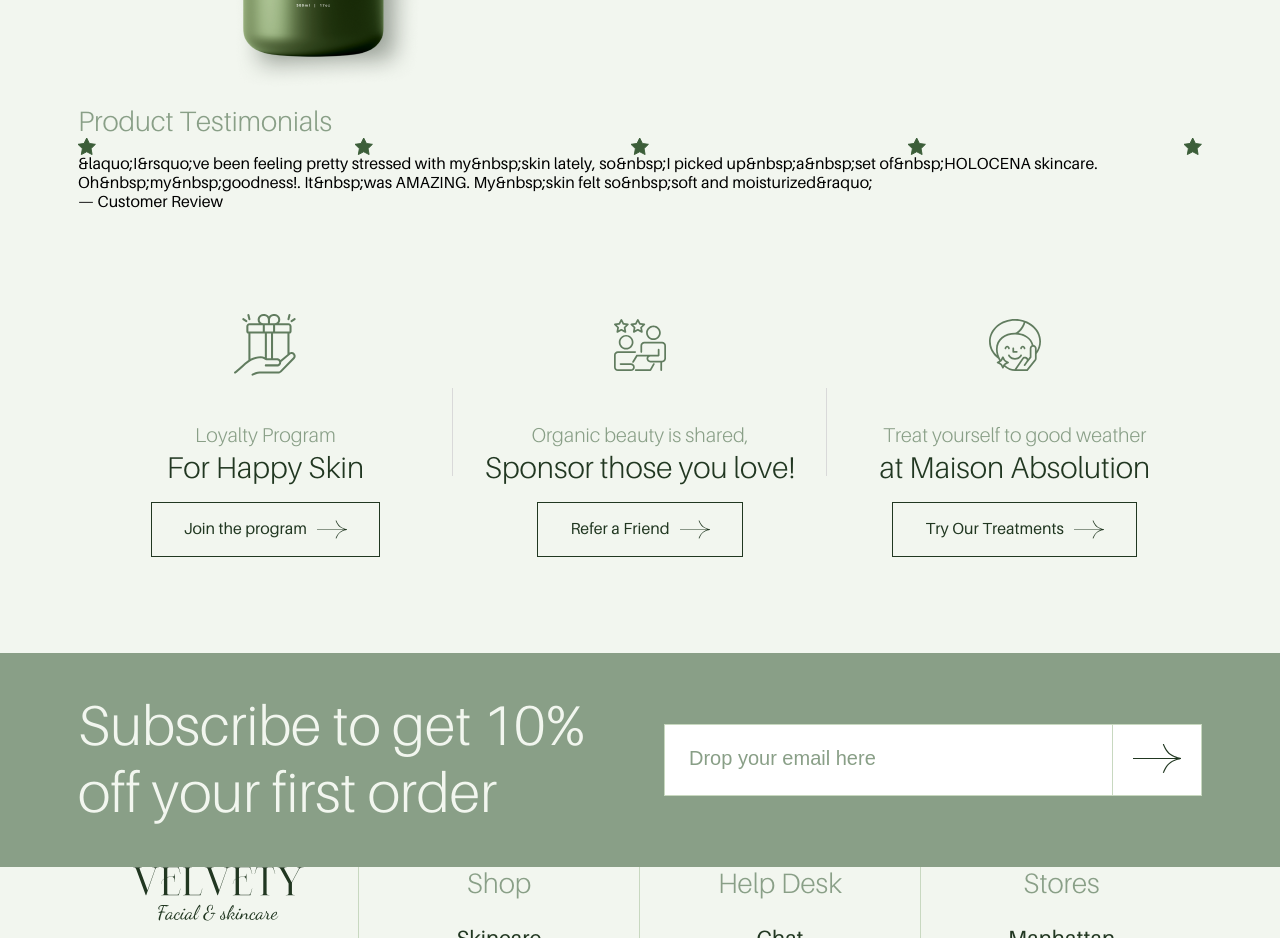
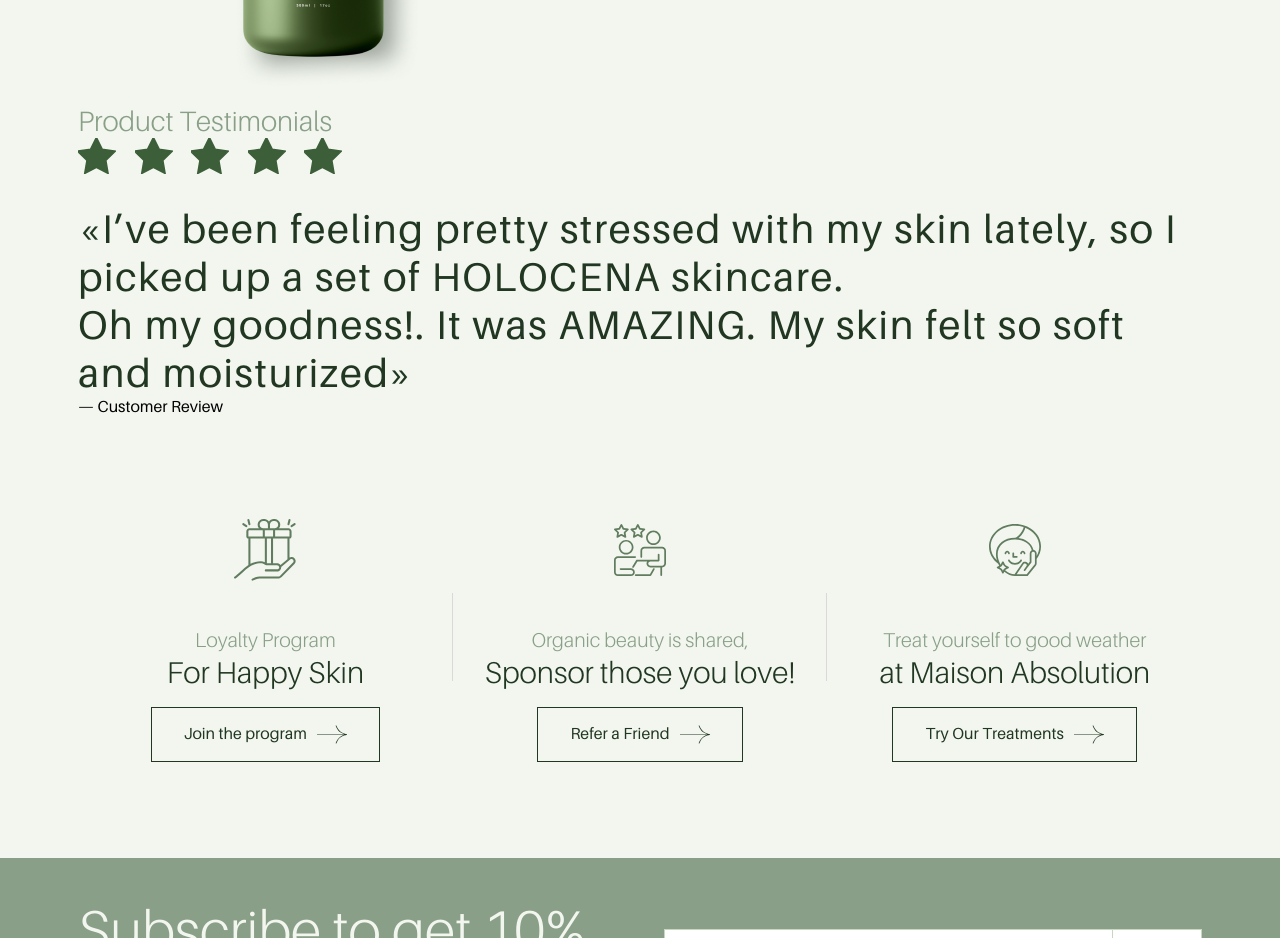
Before and after one commit to ZinMari/velvety, a Next.js app: page / in a window 1280 px wide. Shown: the part 5400-6338 px from the top of the page. Built offline with nearby package versions, Linux system fonts and the light colour scheme.

Commit message:
stylize Review component

```diff
--- a/ui/Review/index.tsx
+++ b/ui/Review/index.tsx
@@ -17,9 +17,12 @@ const Review: React.FC<ReviewProps> = ({
   return (
     <div className={cl(styles.review, className)}>
       <div className={styles.reviewStars}>
-        <StarRating value={rating} />
+        <StarRating value={rating} iconSize={38} />
       </div>
-      <p className={styles.reviewText}>{text}</p>
+      <p
+        className={styles.reviewText}
+        dangerouslySetInnerHTML={{ __html: text }}
+      ></p>
     </div>
   );
 };
--- a/ui/Review/style.module.scss
+++ b/ui/Review/style.module.scss
@@ -0,0 +1,15 @@
+.review {
+  max-width: 100%;
+
+  &Stars {
+    max-width: 264px;
+    margin-bottom: 32px;
+  }
+
+  &Text {
+    color: var(--color-green-dark);
+    font-size: 40px;
+    line-height: 120%;
+    letter-spacing: 1.6px;
+  }
+}
```
